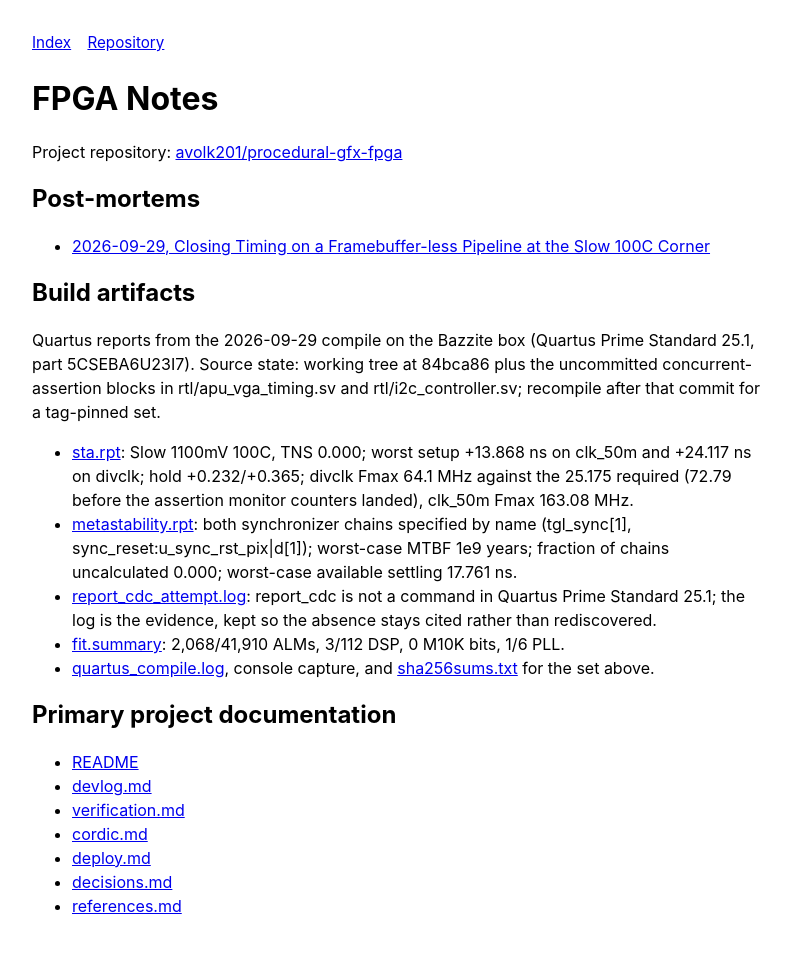
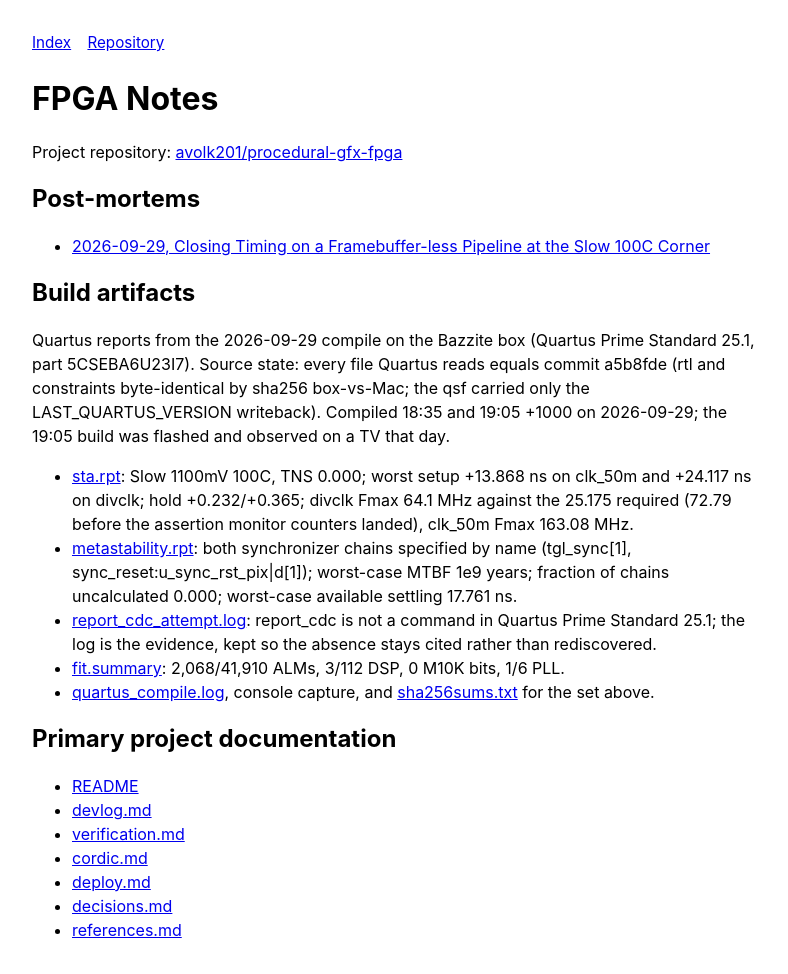
Before and after one commit to avolk201/procedural-gfx-asic, a Jekyll site: the page built from docs/index.md, in a window 1280 px wide. Shown: the whole page, without its empty margins (240-1028 px from the left). Built offline with Jekyll 4.4.1, drawn with Linux system fonts in a browser that asks for light colours; before the commit the page ends 950 px from its top, so only the background shows below that.

Commit message:
docs: 2026-09-29 flash record, tv observation, artifact pins refreshed

```diff
--- a/docs/artifacts/d18/sha256sums.txt
+++ b/docs/artifacts/d18/sha256sums.txt
@@ -3,3 +3,4 @@ d742267dba7ed3ede27acfeca4a6d6c4bef789a8d85bcc5d7b84a7d55968135b  quartus_compil
 6a2f7ebc844980ab3a43262a36ba7215adb5e3947055181432b63171d3385ebd  metastability.rpt
 0919dea01f878accba501bbb054d8e34a36d4b0ea027a1f570516638074f3945  report_cdc_attempt.log
 a433b73283298b7863f685f26ba1457ea4b998ba5d9acd938f5aa3996601c10b  fit.summary
+2f8e6140cc6e14670e6c57a3896cd0347774ddc7052b819f91159aa32e40d159  flash_record_2026-09-29.txt
--- a/docs/index.md
+++ b/docs/index.md
@@ -19,9 +19,11 @@ Project repository: [avolk201/procedural-gfx-fpga](https://github.com/avolk201/p
 ## Build artifacts
 
 Quartus reports from the 2026-09-29 compile on the Bazzite box (Quartus Prime
-Standard 25.1, part 5CSEBA6U23I7). Source state: working tree at 84bca86 plus
-the uncommitted concurrent-assertion blocks in rtl/apu_vga_timing.sv and
-rtl/i2c_controller.sv; recompile after that commit for a tag-pinned set.
+Standard 25.1, part 5CSEBA6U23I7). Source state: every file Quartus reads
+equals commit a5b8fde (rtl and constraints byte-identical by sha256
+box-vs-Mac; the qsf carried only the LAST_QUARTUS_VERSION writeback).
+Compiled 18:35 and 19:05 +1000 on 2026-09-29; the 19:05 build was flashed
+and observed on a TV that day.
 
 - [sta.rpt](artifacts/d18/sta.rpt): Slow 1100mV 100C, TNS 0.000; worst setup
   +13.868 ns on clk_50m and +24.117 ns on divclk; hold +0.232/+0.365;
```
Also changed, not shown: docs/_posts/2026-09-29-closing-timing-framebuffer-less-pipeline.md (+7 -2 lines), docs/artifacts/d18/flash_record_2026-09-29.txt (added, +7 -0 lines), docs/verification.md (+1 -1 lines).
